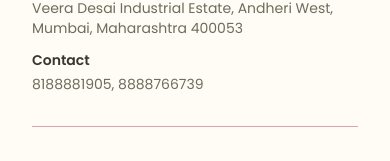
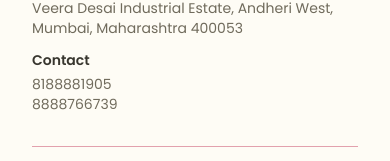
Before and after one commit to pkwebapp/shaadifilms, a Next.js app: page / in a window 390 px wide. Shown: the part 5187-5348 px from the top of the page. Built offline with nearby package versions, Linux system fonts and the light colour scheme; no server answers.

Commit message:
make phone number clickable

```diff
--- a/src/components/layout/footer.tsx
+++ b/src/components/layout/footer.tsx
@@ -105,7 +105,21 @@ export function Footer() {
                 {/* Contact */}
                 <div>
                   <h5 className="font-semibold text-foreground mb-1">Contact</h5>
-                  <p>8188881905, 8888766739</p>
+                  <div className="space-y-1">
+                    <a
+                      href="tel:+918188881905"
+                      className="hover:text-primary transition-colors"
+                    >
+                      8188881905
+                    </a>
+                    <br />
+                    <a
+                      href="tel:+918888766739"
+                      className="hover:text-primary transition-colors"
+                    >
+                      8888766739
+                    </a>
+                  </div>
                 </div>
 
               </div>
```
